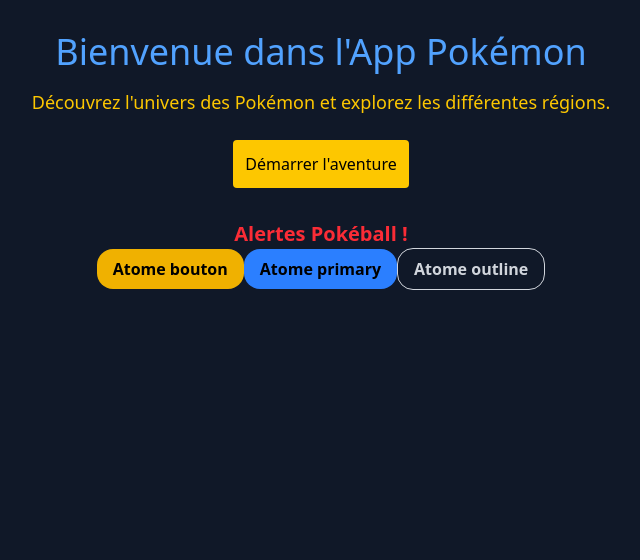
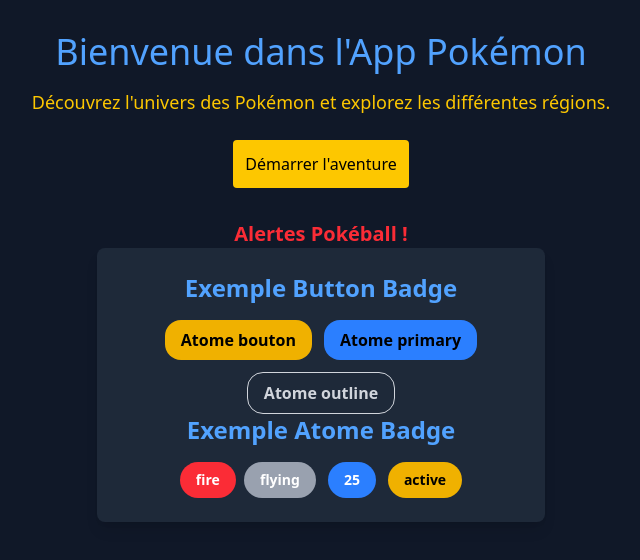
Before and after one commit to ArthurBergere/PokeApp, a React (Vite) app: page / in a window 1280 px wide. Shown: the top 560 px of the page, without its empty margins (319-959 px from the left). Built offline with nearby package versions, Linux system fonts and the light colour scheme.

Commit message:
[ADD] badge atoms implem

```diff
--- a/src/App.tsx
+++ b/src/App.tsx
@@ -1,10 +1,16 @@
-import './App.css';
-import Button from './components/atoms/Button';
+import "./App.css";
+import Badge from "./components/atoms/Badge";
+import Button from "./components/atoms/Button";
 
 function App() {
+  const pokemonTypes = ["fire", "flying"];
+  const pokemonLevel = 25;
+  const pokemonStatus = "active";
   return (
     <div>
-      <h1 className="text-blue-400 text-4xl mb-4">Bienvenue dans l'App Pokémon</h1>
+      <h1 className="text-blue-400 text-4xl mb-4">
+        Bienvenue dans l'App Pokémon
+      </h1>
       <p className="text-yellow-400 text-lg">
         Découvrez l'univers des Pokémon et explorez les différentes régions.
       </p>
@@ -16,6 +22,14 @@
       <div className="mt-8">
         <p className="text-red-500 font-bold text-xl">Alertes Pokéball !</p>
       </div>
+
+      <div className="p-6 bg-gray-800 text-white rounded-lg shadow-lg max-w-md mx-auto">
+        <h1 className="text-2xl font-bold text-center text-blue-400 mb-4">
+          Exemple Button Badge
+        </h1>
+
+        <div className="flex flex-wrap gap-3 justify-center">
+          {/* Affichage des badges pour chaque type */}
           <Button variant="secondary" onClick={() => alert("Secondaire !")}>
             Atome bouton
           </Button>
@@ -26,6 +40,18 @@
             Atome outline
           </Button>
         </div>
+        <h1 className="text-2xl font-bold text-center text-blue-400 mb-4">
+          Exemple Atome Badge
+        </h1>
+
+        <div className="flex flex-wrap gap-3 justify-center">
+          {/* Affichage des badges pour chaque type */}
+          <Badge variant="type" value="Fire" type={pokemonTypes} />
+          <Badge variant="level" value={pokemonLevel} />
+          <Badge variant="status" value={pokemonStatus} />
+        </div>
+      </div>
+    </div>
   );
 }
 
--- /dev/null
+++ b/src/components/atoms/Badge.tsx
@@ -0,0 +1,83 @@
+import React from "react";
+import { useTranslation } from "react-i18next";
+import clsx from "clsx";
+import { BadgeProps } from "../propsModel/Badge.type";
+
+const badgeColors = {
+  fire: "bg-red-500 text-white",
+  water: "bg-blue-500 text-white",
+  grass: "bg-green-500 text-white",
+  electric: "bg-yellow-500 text-black",
+  psychic: "bg-purple-500 text-white",
+  bug: "bg-green-300 text-black",
+  normal: "bg-gray-500 text-white",
+  ghost: "bg-indigo-500 text-white",
+  dragon: "bg-teal-500 text-white",
+  fairy: "bg-pink-500 text-white",
+  fighting: "bg-red-700 text-white",
+};
+
+
+const Badge: React.FC<BadgeProps> = ({ variant, value, type, className }) => {
+  const { t } = useTranslation();
+
+  // Définir la couleur et le style en fonction du type Pokémon ou de la variante
+  let badgeClass = "";
+
+  // créer un badge pour chaque type
+  if (variant === "type" && Array.isArray(type)) {
+    return (
+      <div className="flex space-x-2">
+        {type.map((tType) => {
+          const badgeColor = badgeColors[tType as keyof typeof badgeColors] || "bg-gray-400 text-white";
+
+          return (
+            <span
+              key={tType}
+              className={clsx(
+                "inline-block px-4 py-2 rounded-full font-semibold text-sm",
+                badgeColor,
+                className
+              )}
+            >
+              {t(tType)}
+            </span>
+          );
+        })}
+      </div>
+    );
+  }
+
+  //gestion si badge level ou status
+  switch (variant) {
+    case "type":
+        if (type && badgeColors[type as keyof typeof badgeColors]) {
+            badgeClass = badgeColors[type as keyof typeof badgeColors];
+      } else {
+        badgeClass = "bg-gray-400 text-white";  // Défaut
+      }
+      break;
+    case "level":
+      badgeClass = "bg-blue-500 text-white";
+      break;
+    case "status":
+      badgeClass = "bg-yellow-500 text-black";
+      break;
+    default:
+      badgeClass = "bg-gray-400 text-white";
+  }
+
+  return (
+    <span
+      className={clsx(
+        "inline-block px-4 py-2 rounded-full font-semibold text-sm",
+        badgeClass,
+        className
+      )}
+    >
+      {t(value.toString())} {/* Support de la traduction */}
+    </span>
+  );
+};
+
+export default Badge;
--- /dev/null
+++ b/src/components/propsModel/Badge.type.ts
@@ -0,0 +1,8 @@
+type BadgeVariant = "type" | "level" | "status";
+
+export interface BadgeProps {
+    variant: BadgeVariant;
+    value: string | number;  // chaine ou nombre (level)
+    type?: string | string[];  // Utilisé pour le variant "type", qui peut être un tableau de types
+    className?: string; // Pour personnaliser davantage les styles si nécessaire
+  }
```
Lines whose indentation alone changed are shown as unchanged.
